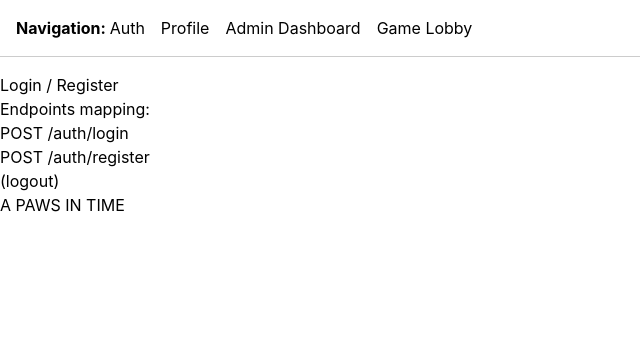
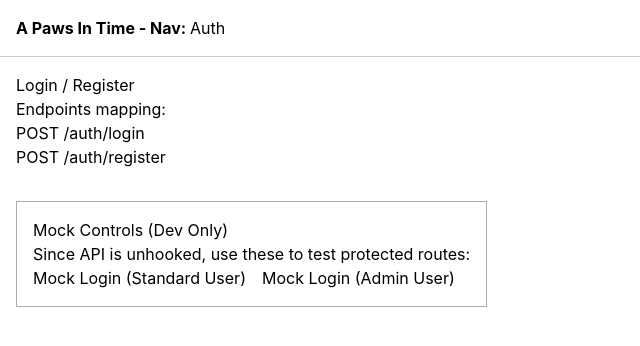
Before and after one commit to clara-cdp/A-Paws-In-Time-frontend, a React (Vite) app: page /auth in a window 1280 px wide. Shown: the top 346 px of the page, without its empty margins (0-640 px from the left). Built offline with nearby package versions, Linux system fonts and the light colour scheme.

Commit message:
mock user, protected routes, 404 page

```diff
--- a/index.html
+++ b/index.html
@@ -10,7 +10,7 @@
 
   <body>
     <div id="root"></div>
-    <h1>A PAWS IN TIME</h1>
+
     <script type="module" src="/src/main.jsx"></script>
 
   </body>
--- a/src/App.jsx
+++ b/src/App.jsx
@@ -1,31 +1,47 @@
 import { Routes, Route, Navigate } from 'react-router-dom'
+import { AuthProvider } from './context/AuthContext'
+import Navbar from './components/Navbar'
+import ProtectedRoute from './components/ProtectedRoute'
+
 import Auth from './pages/Auth'
 import Profile from './pages/Profile'
 import AdminDashboard from './pages/AdminDashboard'
 import AdminUserDetail from './pages/AdminUserDetail'
 import GameLobby from './pages/GameLobby'
 import GameRoom from './pages/GameRoom'
+import NotFound from './pages/NotFound'
 
 function App() {
   return (
-    <div>
-      <nav style={{ padding: '1rem', borderBottom: '1px solid #ccc', marginBottom: '1rem' }}>
-        <strong>Navigation: </strong>
-        <a href="/auth" style={{ marginRight: '1rem' }}>Auth</a>
-        <a href="/profile" style={{ marginRight: '1rem' }}>Profile</a>
-        <a href="/admin/users" style={{ marginRight: '1rem' }}>Admin Dashboard</a>
-        <a href="/games" style={{ marginRight: '1rem' }}>Game Lobby</a>
-      </nav>
+    <AuthProvider>
+      <div style={{ textAlign: 'left' }}>
+        <Navbar />
+        <div style={{ padding: '0 1rem' }}>
           <Routes>
             <Route path="/" element={<Navigate to="/auth" replace />} />
+
+            {/* Public Routes */}
             <Route path="/auth" element={<Auth />} />
+
+            {/* Protected Authenticated Routes */}
+            <Route element={<ProtectedRoute />}>
               <Route path="/profile" element={<Profile />} />
+              <Route path="/games" element={<GameLobby />} />
+              <Route path="/games/:id" element={<GameRoom />} />
+            </Route>
+
+            {/* Protected Admin Routes */}
+            <Route element={<ProtectedRoute requireAdmin={true} />}>
               <Route path="/admin/users" element={<AdminDashboard />} />
               <Route path="/admin/users/:id" element={<AdminUserDetail />} />
-        <Route path="/games" element={<GameLobby />} />
-        <Route path="/games/:id" element={<GameRoom />} />
+            </Route>
+
+            {/* 404 Catch-All */}
+            <Route path="*" element={<NotFound />} />
           </Routes>
         </div>
+      </div>
+    </AuthProvider>
   )
 }
 
--- /dev/null
+++ b/src/components/Navbar.jsx
@@ -0,0 +1,31 @@
+import { Link } from 'react-router-dom';
+import { useAuth } from '../context/AuthContext';
+
+export default function Navbar() {
+  const { isAuthenticated, isAdmin, logout } = useAuth();
+
+  return (
+    <nav style={{ padding: '1rem', borderBottom: '1px solid #ccc', marginBottom: '1rem' }}>
+      <strong>A Paws In Time - Nav: </strong>
+
+      {!isAuthenticated && (
+        <Link to="/auth" style={{ marginRight: '1rem' }}>Auth</Link>
+      )}
+
+      {isAuthenticated && (
+        <>
+          <Link to="/profile" style={{ marginRight: '1rem' }}>Profile</Link>
+          <Link to="/games" style={{ marginRight: '1rem' }}>Game Lobby</Link>
+        </>
+      )}
+
+      {isAdmin && (
+        <Link to="/admin/users" style={{ marginRight: '1rem' }}>Admin Dashboard</Link>
+      )}
+
+      {isAuthenticated && (
+        <button onClick={logout} style={{ marginLeft: '1rem', cursor: 'pointer' }}>Logout</button>
+      )}
+    </nav>
+  );
+}
--- /dev/null
+++ b/src/components/ProtectedRoute.jsx
@@ -0,0 +1,16 @@
+import { Navigate, Outlet } from 'react-router-dom';
+import { useAuth } from '../context/AuthContext';
+
+export default function ProtectedRoute({ requireAdmin = false }) {
+  const { isAuthenticated, isAdmin } = useAuth();
+
+  if (!isAuthenticated) {
+    return <Navigate to="/auth" replace />;
+  }
+
+  if (requireAdmin && !isAdmin) {
+    return <Navigate to="/profile" replace />; // Or return a "Not Authorized" component
+  }
+
+  return <Outlet />;
+}
--- /dev/null
+++ b/src/context/AuthContext.jsx
@@ -0,0 +1,25 @@
+import { createContext, useContext, useState } from 'react';
+
+const AuthContext = createContext();
+
+export function AuthProvider({ children }) {
+  // Mock state since no API layout yet
+  const [user, setUser] = useState(null);
+  // Example user object: { id: 1, name: 'Alice', role: 'admin' }
+
+  const login = (userData) => setUser(userData);
+  const logout = () => setUser(null);
+
+  const isAuthenticated = !!user;
+  const isAdmin = user?.role === 'admin';
+
+  return (
+    <AuthContext.Provider value={{ user, login, logout, isAuthenticated, isAdmin }}>
+      {children}
+    </AuthContext.Provider>
+  );
+}
+
+export function useAuth() {
+  return useContext(AuthContext);
+}
--- a/src/pages/Auth.jsx
+++ b/src/pages/Auth.jsx
@@ -1,4 +1,15 @@
+import { useAuth } from '../context/AuthContext';
+import { useNavigate } from 'react-router-dom';
+
 export default function Auth() {
+  const { login } = useAuth();
+  const navigate = useNavigate();
+
+  const handleMockLogin = (role) => {
+    login({ id: 1, name: 'TestUser', role });
+    navigate('/profile');
+  };
+
   return (
     <div>
       <h1>Login / Register</h1>
@@ -6,8 +17,18 @@ export default function Auth() {
       <ul>
         <li>POST /auth/login</li>
         <li>POST /auth/register</li>
-        <li>(logout)</li>
       </ul>
+
+      <div style={{ marginTop: '2rem', padding: '1rem', border: '1px solid #aaa', display: 'inline-block' }}>
+        <h3>Mock Controls (Dev Only)</h3>
+        <p>Since API is unhooked, use these to test protected routes:</p>
+        <button onClick={() => handleMockLogin('user')} style={{ marginRight: '1rem', cursor: 'pointer' }}>
+          Mock Login (Standard User)
+        </button>
+        <button onClick={() => handleMockLogin('admin')} style={{ cursor: 'pointer' }}>
+          Mock Login (Admin User)
+        </button>
+      </div>
     </div>
   )
 }
--- /dev/null
+++ b/src/pages/NotFound.jsx
@@ -0,0 +1,11 @@
+import { Link } from 'react-router-dom';
+
+export default function NotFound() {
+  return (
+    <div style={{ textAlign: 'center', padding: '2rem' }}>
+      <h1>404 - Page Not Found</h1>
+      <p>The page you are looking for does not exist.</p>
+      <Link to="/">Go Home</Link>
+    </div>
+  );
+}
```
Lines whose indentation alone changed are shown as unchanged.
